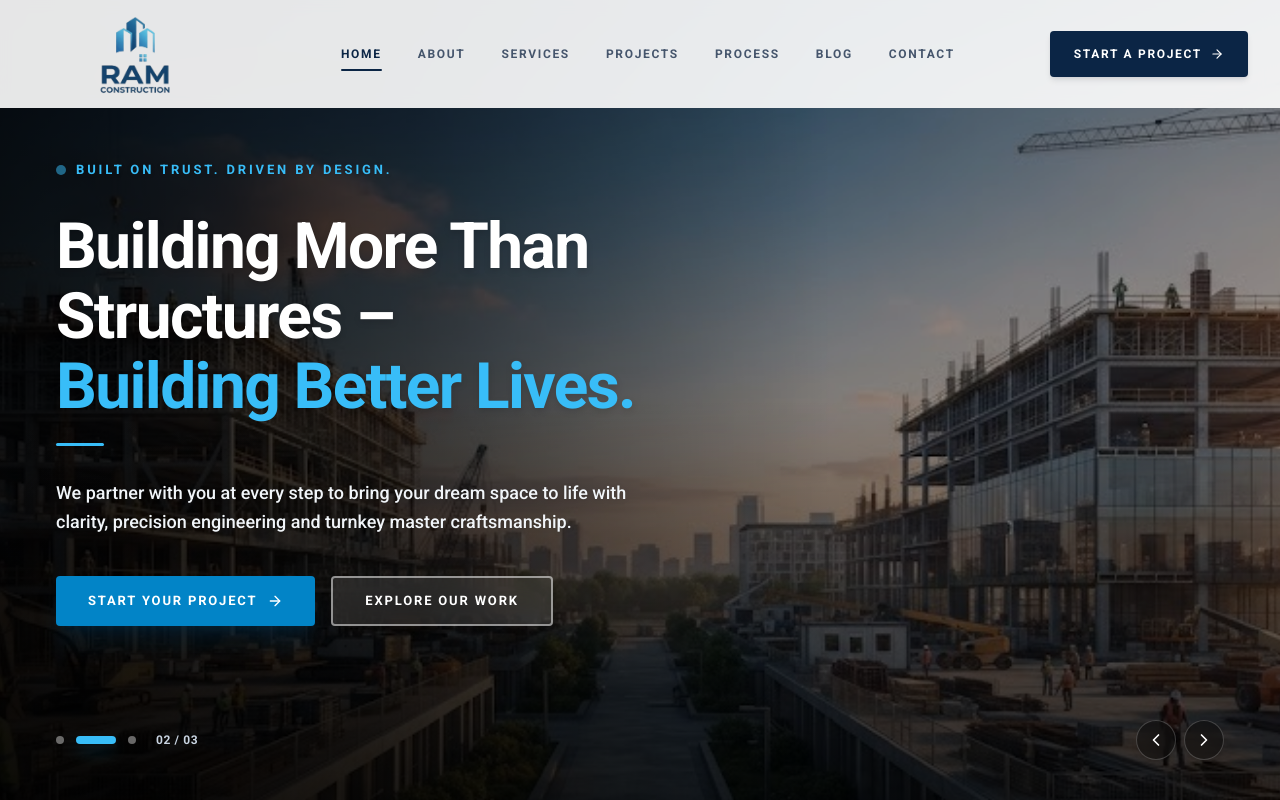
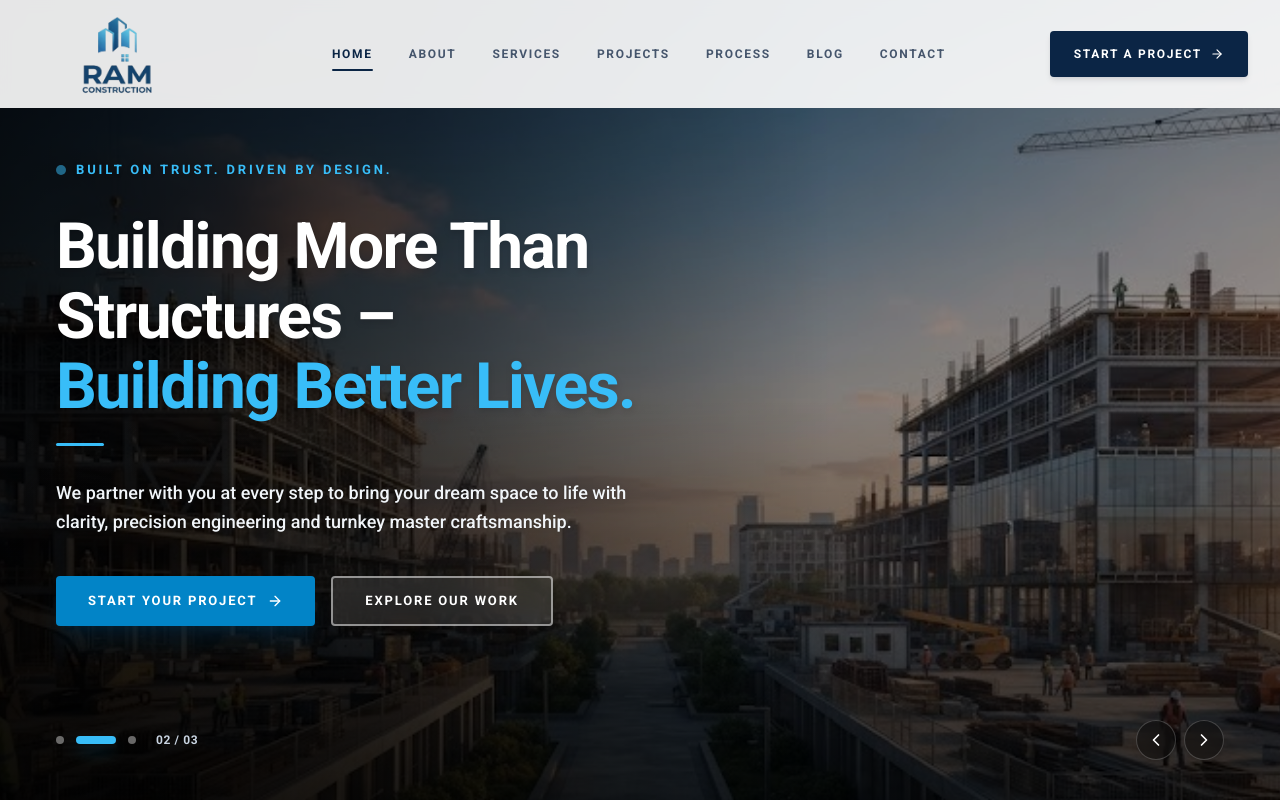
Before and after one commit to Rockynaveen/ram-constructions, a React (Vite) app: page / in a window 1280 px wide. Shown: the top 800 px of the page. Built offline with nearby package versions, Linux system fonts and the light colour scheme.

Commit message:
Shift header logo further left

```diff
--- a/src/components/layout/Navbar.tsx
+++ b/src/components/layout/Navbar.tsx
@@ -51,9 +51,9 @@ export const Navbar: React.FC = () => {
           : 'bg-white/90 backdrop-blur-sm py-1 sm:py-1.5'
       }`}
     >
-      <div className="max-w-7xl mx-auto px-4 sm:px-6 lg:px-8 flex items-center justify-between">
+      <div className="max-w-[1440px] mx-auto px-4 sm:px-6 lg:px-8 flex items-center justify-between">
         {/* Brand Logo with exact official iconography */}
-        <Link to="/" className="flex items-center group -ml-1 sm:-ml-1.5">
+        <Link to="/" className="flex items-center group -ml-2 sm:-ml-4 lg:-ml-6">
           <Logo size="md" theme="light" />
         </Link>
 
```
